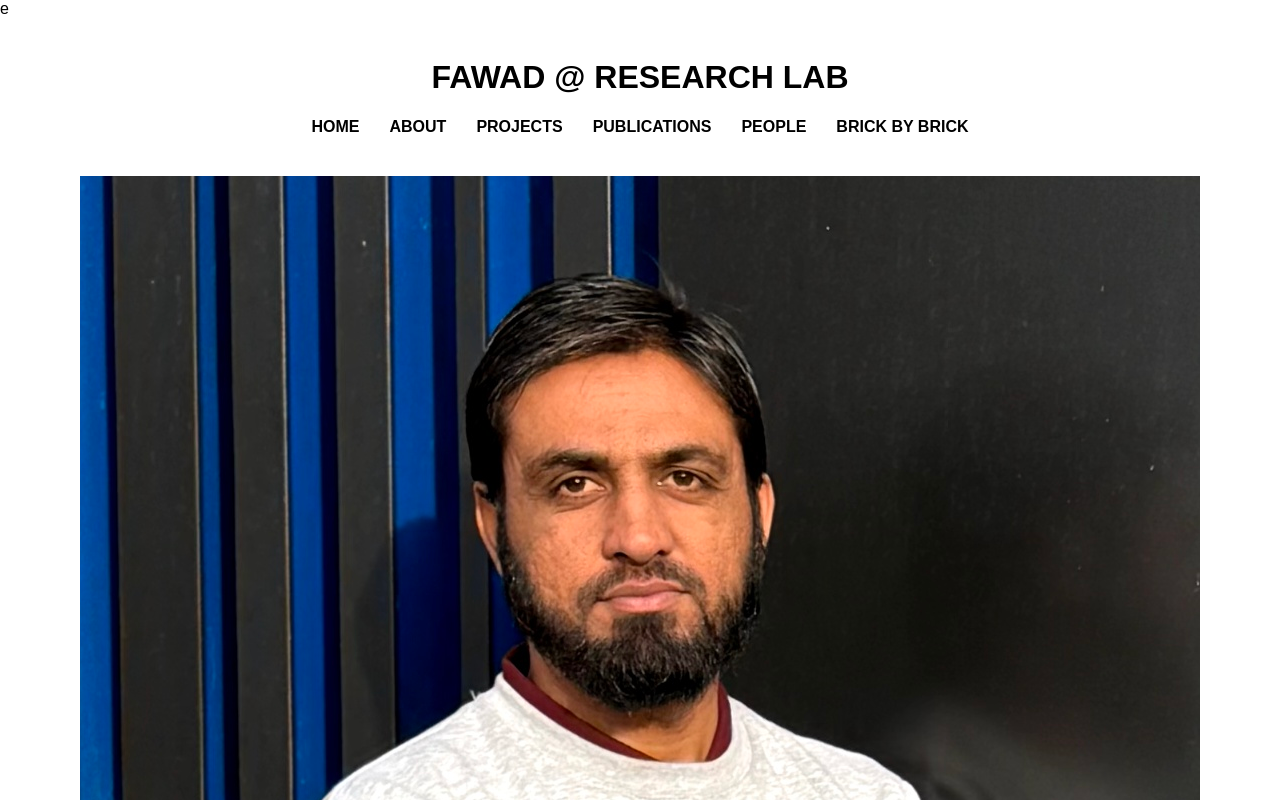
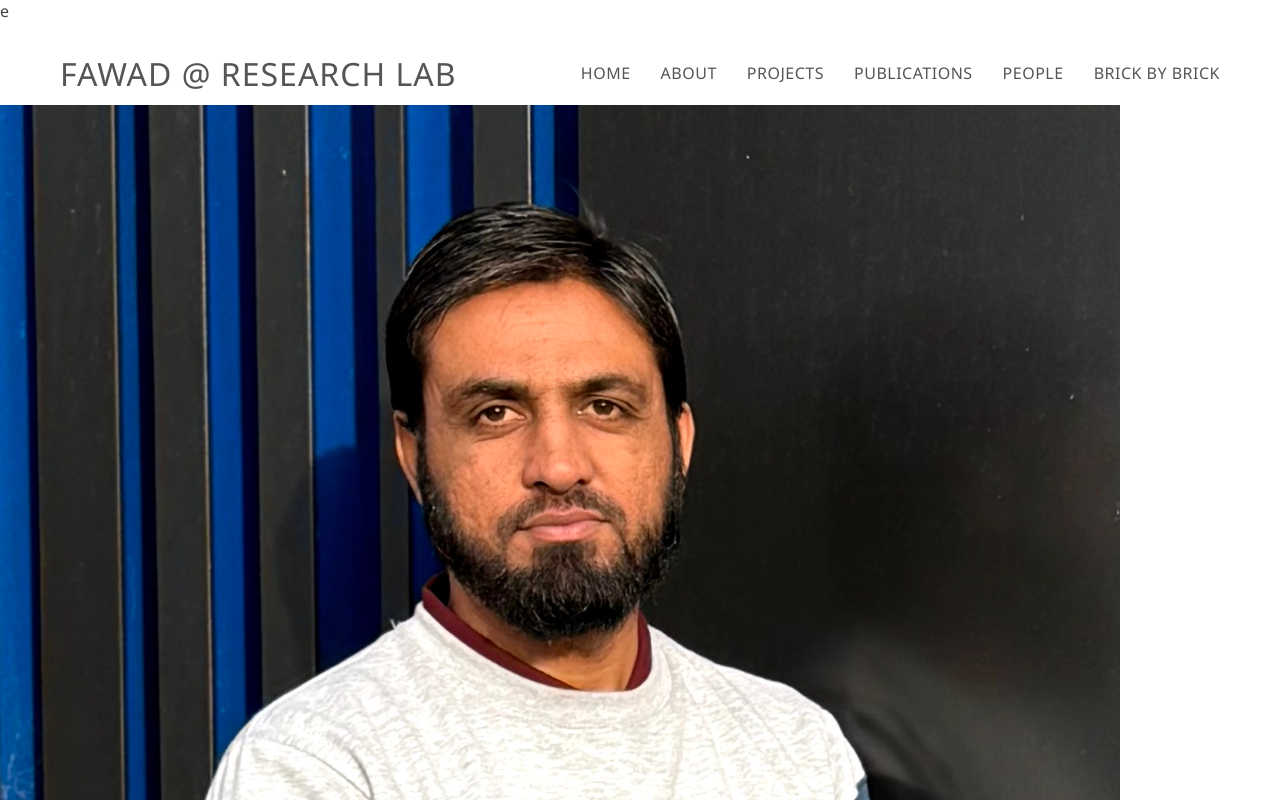
Before and after one commit to fawadaurang/Home.github.io, a plain HTML site: page index.html in a window 1280 px wide. Shown: the top 800 px of the page. Drawn offline with Linux system fonts and the light colour scheme.

Commit message:
Update style.css

```diff
--- a/style.css
+++ b/style.css
@@ -1,57 +1,63 @@
-/* Base style */
 body {
   margin: 0;
-  font-family: Arial, sans-serif;
+  font-family: 'Segoe UI', Tahoma, Geneva, Verdana, sans-serif;
   background-color: white;
+  color: #444;
 }
 
-/* Header section */
+/* Horizontal title + menu */
 header {
-  text-align: center;
-  padding: 20px;
+  display: flex;
+  justify-content: space-between;
+  align-items: center;
+  padding: 30px 60px 10px 60px;
+  font-weight: 300;
+  flex-wrap: wrap;
 }
 
-/* Navigation menu */
+header h1 {
+  font-size: 32px;
+  letter-spacing: 1px;
+  color: #555;
+  font-weight: 300;
+  margin: 0;
+}
+
+/* Menu styling */
 nav ul {
   list-style: none;
   padding: 0;
+  margin: 0;
   display: flex;
-  justify-content: center;
-  flex-wrap: wrap;
-  margin: 0;
+  gap: 30px;
 }
 
 nav ul li {
-  margin: 0 15px;
+  margin: 0;
 }
 
 nav ul li a {
   text-decoration: none;
-  color: #000;
-  font-weight: bold;
+  color: #555;
+  font-weight: 300;
+  font-size: 16px;
+  letter-spacing: 0.5px;
+  transition: color 0.3s ease;
 }
 
-/* Main content area */
-main {
-  display: flex;
-  justify-content: center;
-  padding: 20px;
+nav ul li a:hover {
+  color: #0077cc;
 }
 
-main img {
-  max-width: 100%;
-  height: auto;
-}
-
-/* Section content (applies to all pages) */
+/* Section styling */
 section {
   padding: 40px;
   max-width: 800px;
-  margin-left: 0;
+  margin-left: auto;
   margin-right: auto;
 }
 
-/* Justified text */
 p, li {
   text-align: justify;
+  line-height: 1.6;
 }
```
